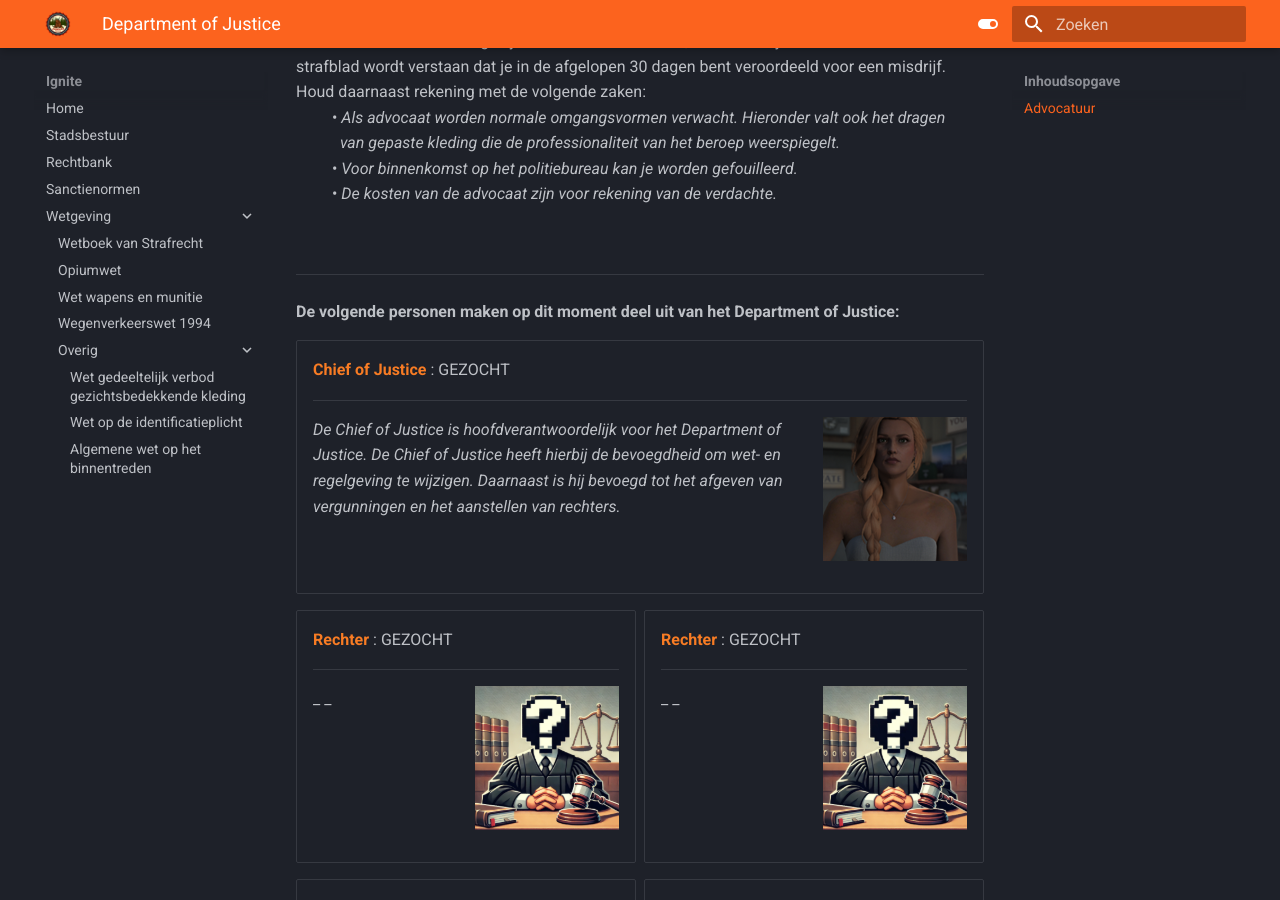
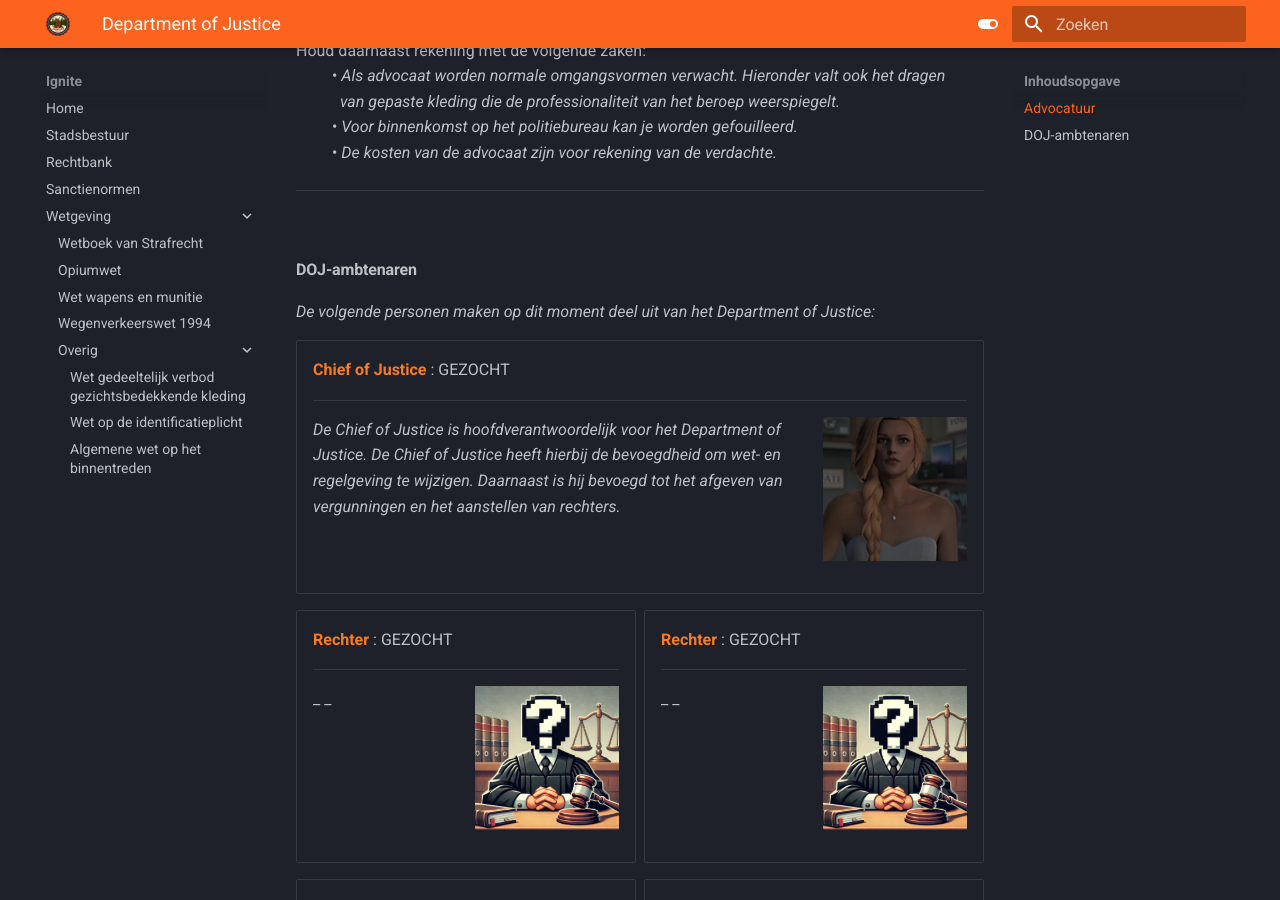
Before and after one commit to NLDenny/wetboek, an MkDocs documentation site: the page built from docs/doj.md, in a window 1280 px wide and 900 px high, scrolled down 574 px. Built offline with MkDocs 1.6.1 and Material for MkDocs 9.7.7, drawn with Linux system fonts in a browser that asks for light colours.

Commit message:
Update doj.md

```diff
--- a/docs/doj.md
+++ b/docs/doj.md
@@ -10,8 +10,6 @@ Het Department of Justice staat onder leiding van de Chief of Justice.
 
 Het Department of Justice zit gevestigd in de City Hall, daar waar ook de [rechtbank](/rechtbank) gevestigd zit.
 
-<br>
-
 ####Advocatuur
 Het staat een ieder volledig vrij om advocaat te worden, behalve als je een strafblad hebt. Onder strafblad wordt verstaan dat je in de afgelopen 30 dagen bent veroordeeld voor een misdrijf. Houd daarnaast rekening met de volgende zaken:
 &ensp; &nbsp; &nbsp; &nbsp; • _Als advocaat worden normale omgangsvormen verwacht. Hieronder valt ook het dragen_
@@ -19,11 +17,13 @@ Het staat een ieder volledig vrij om advocaat te worden, behalve als je een stra
 &ensp; &nbsp; &nbsp; &nbsp; • _Voor binnenkomst op het politiebureau kan je worden gefouilleerd._
 &ensp; &nbsp; &nbsp; &nbsp; • _De kosten van de advocaat zijn voor rekening van de verdachte._
 
+---
+
 <br>
 
----
 
-__De volgende personen maken op dit moment deel uit van het Department of Justice:__
+####DOJ-ambtenaren
+_De volgende personen maken op dit moment deel uit van het Department of Justice:_
 
 <div class="grid cards" markdown>
 
```
